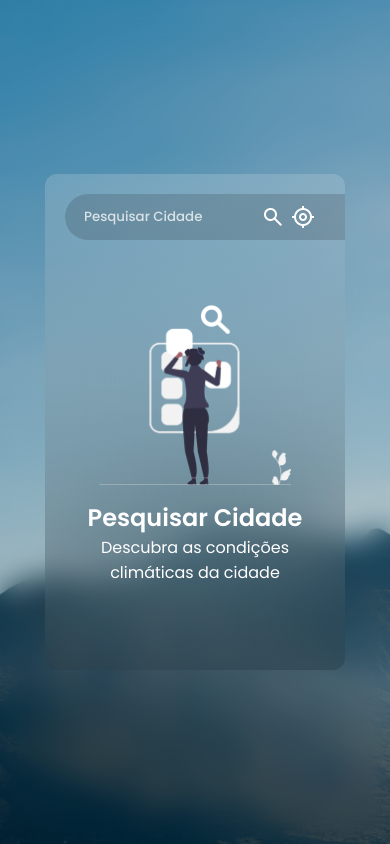
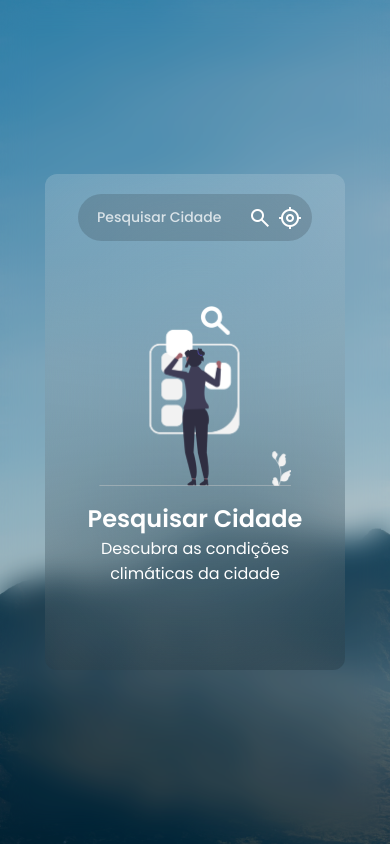
Before and after one commit to pvss-dev/weather-app, a React (Vite) app: page / in a window 390 px wide. Built offline with nearby package versions, Linux system fonts and the light colour scheme; no server answers.

Commit message:
refactor: adjusting css

```diff
--- a/src/App.css
+++ b/src/App.css
@@ -9,11 +9,11 @@
     font-weight: 600;
 }
 
-html, body {
+html,
+body {
     width: 100%;
     min-height: 100vh;
     overflow: hidden;
-    touch-action: none;
 }
 
 body {
--- a/src/style/Card.css
+++ b/src/style/Card.css
@@ -9,5 +9,4 @@
     border-radius: 12px;
     backdrop-filter: blur(100px);
     padding: 20px;
-    overflow: hidden;
 }
--- a/src/style/SearchInput.css
+++ b/src/style/SearchInput.css
@@ -62,3 +62,28 @@
     font-size: 20px;
     text-align: center;
 }
+
+@media screen and (max-width: 768px) {
+    .input-container {
+        width: 90%;
+    }
+
+    .city-input {
+        width: 100%;
+        font-size: 14px;
+        padding: 10px 50px 10px 16px;
+    }
+
+    .search-btn,
+    .location-btn {
+        font-size: 22px;
+    }
+
+    .search-btn {
+        right: 40px;
+    }
+
+    .location-btn {
+        right: 10px;
+    }
+}
```
